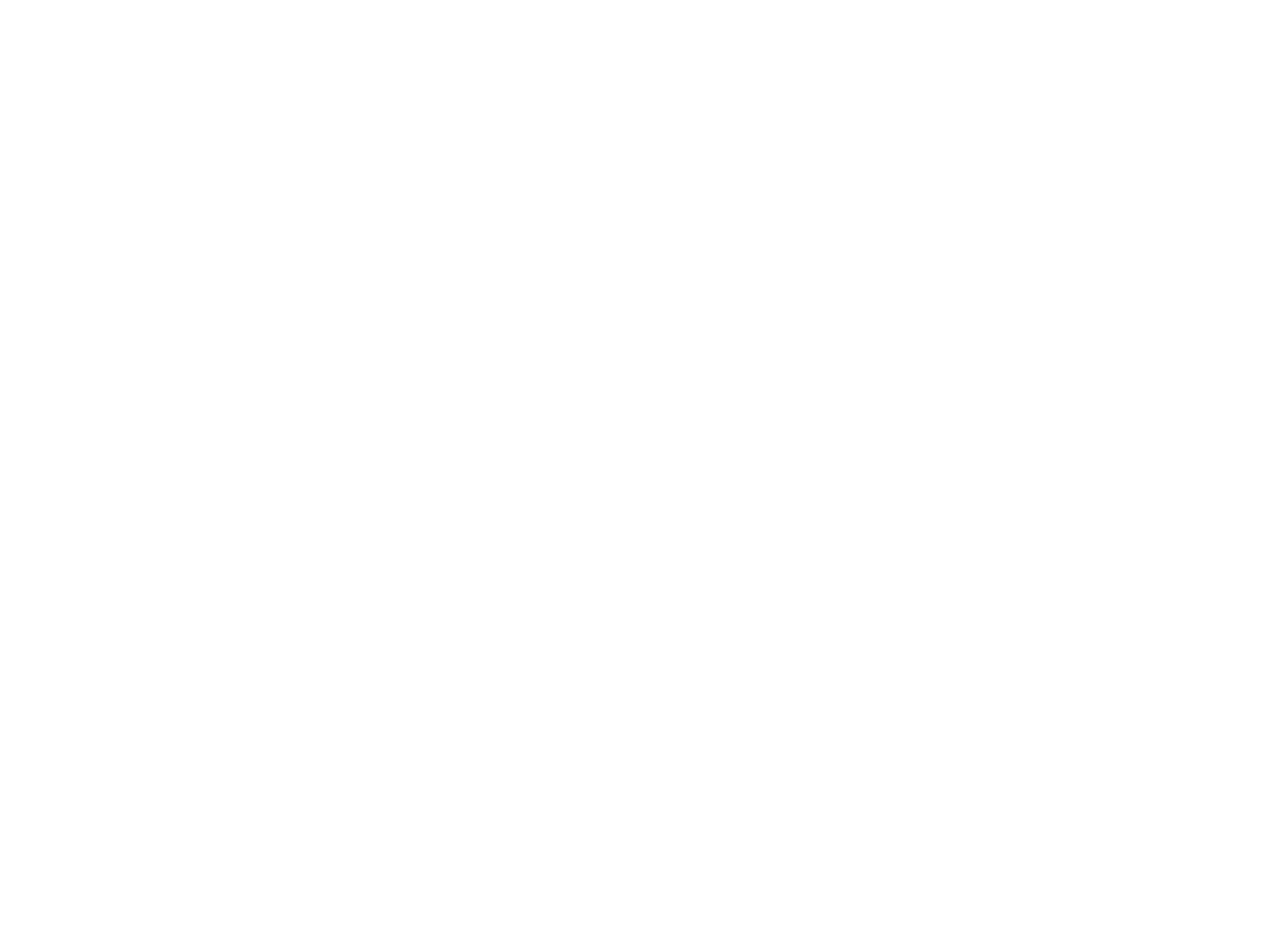
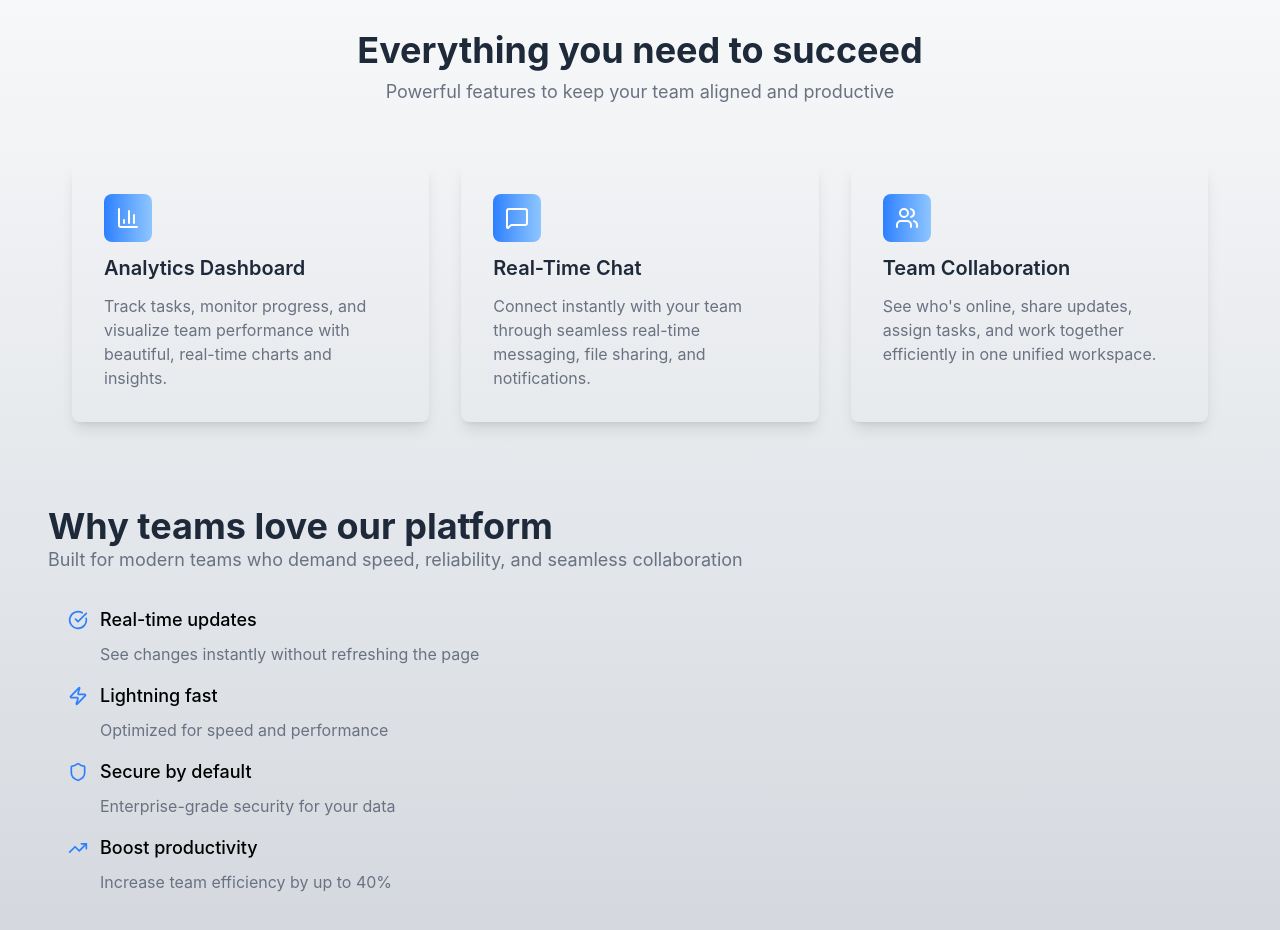
Before and after one commit to blessed-winner/Horizon, a React app in the folder frontend/: page / in a window 1280 px wide. Shown: the part 520-1450 px from the top of the page. Before the commit the page ends 800 px from the top, so only its background shows below. Built offline with nearby package versions, Linux system fonts and the light colour scheme; the HTML template or start-up script is replaced by a standard one.

Commit message:
Halfway through the landing page

```diff
--- /dev/null
+++ b/frontend/src/assets/assets.ts
@@ -0,0 +1,45 @@
+interface landingItem{
+    icon:string,
+    title:string,
+    text:string
+}
+export const landingData:landingItem[] = [
+    {
+      icon:"Chart",
+      title:"Analytics Dashboard",
+      text:"Track tasks, monitor progress, and visualize team performance with beautiful, real-time charts and insights."
+    },
+    {
+        icon:"MessageBox",
+        title:"Real-Time Chat",
+        text:"Connect instantly with your team through seamless real-time messaging, file sharing, and notifications."
+    },
+    {
+        icon:"Users",
+        title:"Team Collaboration",
+        text:"See who's online, share updates, assign tasks, and work together efficiently in one unified workspace."
+    }
+]
+
+export const uniqueUpdates:landingItem[] = [
+    {
+        icon:"Check",
+        title:"Real-time updates",
+        text:"See changes instantly without refreshing the page"
+    },
+    {
+        icon:"Lightning",
+        title:"Lightning fast",
+        text:"Optimized for speed and performance"
+    },
+    {
+        icon:"Shield",
+        title:"Secure by default",
+        text:"Enterprise-grade security for your data"
+    },
+    {
+        icon:"Slope",
+        title:"Boost productivity",
+        text:"Increase team efficiency by up to 40%"
+    }
+]
--- a/frontend/src/pages/Landing.tsx
+++ b/frontend/src/pages/Landing.tsx
@@ -1,5 +1,15 @@
-import {ArrowRight} from 'lucide-react'
+import {ArrowRight, BarChart3, CheckCircle, MessageSquare, Shield, TrendingUp, Users, Zap, type LucideIcon} from 'lucide-react'
+import { landingData, uniqueUpdates } from '../assets/assets'
 const Landing = () => {
+  const iconsMap:Record<string,LucideIcon> = {
+    Chart:BarChart3,
+    MessageBox:MessageSquare,
+    Users:Users,
+    Check:CheckCircle,
+    Lightning:Zap,
+    Shield:Shield,
+    Slope:TrendingUp
+  }
   return (
     <div >
         <div className="bg-gray-100 px-4 py-24">
@@ -17,15 +27,49 @@
                 <button className='text-black rounded-lg border px-8 py-3 border-gray-300 hover:text-white hover:bg-gradient-to-r from-blue-500 to-blue-300 transition-all cursor-pointer'>Watch Demo</button>
             </div>
         </div>
-        <div>
-            <div>
+        <div className='bg-gradient-to-t from-gray-300 to-gray-50 px-6 py-15'>
+            <div className='flex flex-col items-center space-y-2 p-8'>
+              <h2 className='text-gray-800 text-4xl font-bold'>Everything you need to succeed</h2>
+              <p className='text-gray-500 text-lg'>Powerful features to keep your team aligned and productive</p>
+            </div>
+            <div className='grid grid-cols-1 lg:grid-cols-2 xl:grid-cols-3 gap-8 px-12 py-6'>
+               {landingData.map((data,idx)=>{
+                const IconComponent = iconsMap[data.icon] ;
+                return(
+                  <div key={idx} className='shadow-lg px-8 py-8 rounded-lg'>
+                       <div className='space-y-3'>
+                          <div className="w-12 h-12 bg-gradient-to-r from-blue-500 to-blue-300 flex items-center justify-center rounded-lg">
+                            {IconComponent && <IconComponent className="w-6 h-6 text-white" />}
+                          </div>
+                          <h3 className='text-xl font-semibold text-gray-800'>{data.title}</h3>
+                          <p className='text-gray-500 max-w-[295px]'>{data.text}</p>
+                       </div>
+                    </div>
+                )
+                })}
+            </div>
+            <div className='px-6 py-15'>
+               <div>
+                <h2 className='text-gray-800 text-4xl font-bold'>Why teams love our platform</h2>
+                <p className='text-gray-500 text-lg'>Built for modern teams who demand speed, reliability, and seamless collaboration</p>
+                <div className='px-5 py-8 space-y-4'>
+                  {uniqueUpdates.map((data,idx)=>{
+                     const IconComponent = iconsMap[data.icon]
+                     return(
+                       <div key={idx} className='flex flex-col justify-center'>
+                        <div className='flex items-center gap-3 mb-2'>
+                          <IconComponent className='w-5 h-5 text-blue-500'/>
+                           <h5 className='font-medium text-lg'>{data.title}</h5>
+                        </div>
+                         <p className='text-gray-500 text-md pl-8'>{data.text}</p>
+                      </div>
+                     )
+                  })}
+                </div>
+               </div>
+               <div>
 
-            </div>
-            <div>
-
-            </div>
-            <div>
-
+               </div>
             </div>
         </div>
     </div>
```
